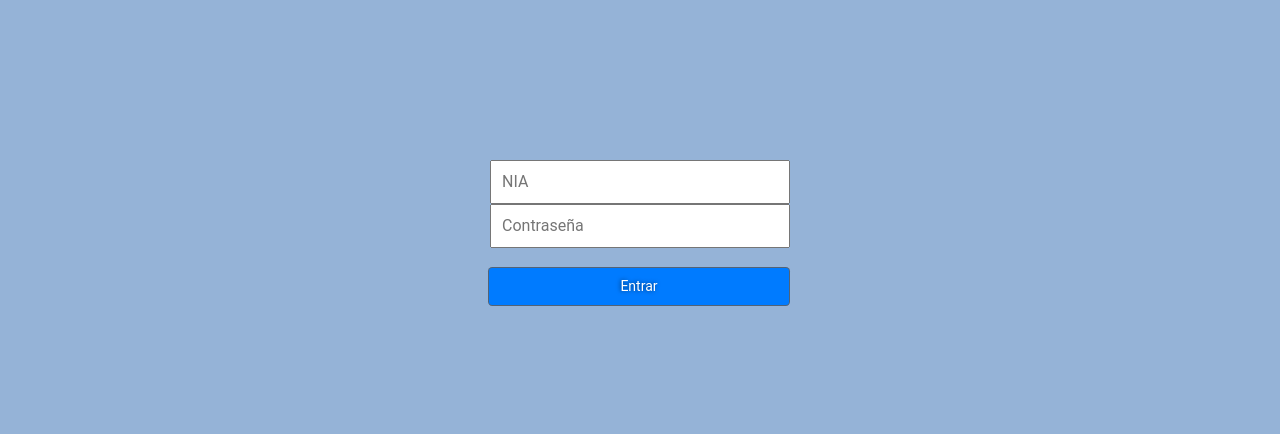
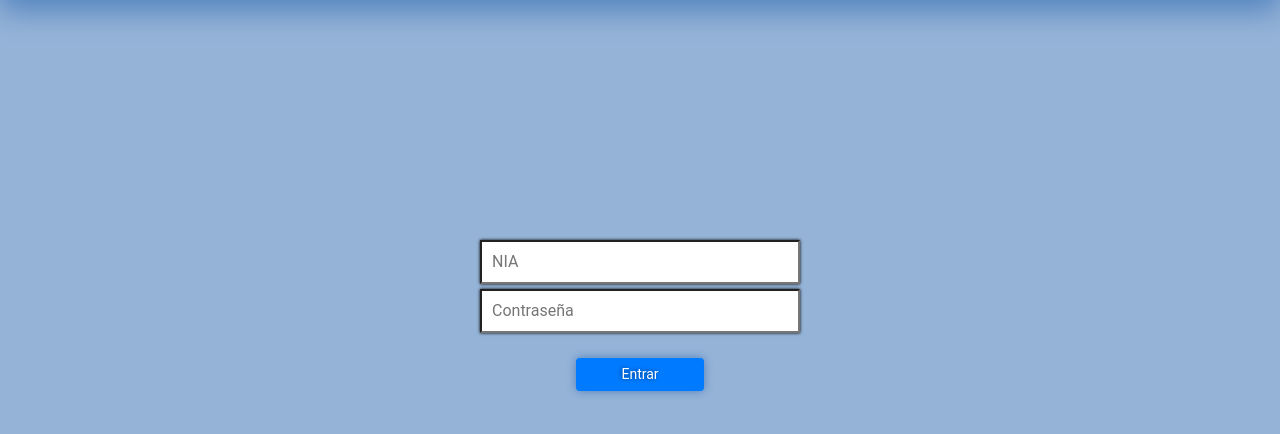
Before and after one commit to DelegacionUC3M/prestamos, a Python web app: template templates/login.html in a window 1280 px wide. Shown: the part 88-522 px from the top of the page. Run offline with Jinja, Linux system fonts and the light colour scheme; the template is opened without the code that fills it, so the values that code supplies are empty; some libraries are stand-ins or nearby versions.

Commit message:
Updated css file

```diff
--- a/static/styles/index.css
+++ b/static/styles/index.css
@@ -8,12 +8,13 @@ body {
 
 .navbar {
     background-color: #FFFFFF;
+    box-shadow: 0px 10px 30px #4f81bd;
     padding-bottom: 10px;
 }
 
 span.badge-info{
     position: relative;
-    right:1vw;
+    right: 1vw;
     width: 7vw;
     background-color: rgb(69, 189, 156);
 }
@@ -57,24 +58,27 @@ table#Tabla {
 
 
 #login_form {
-    margin-top: 20vh;
+    margin-top: 30vh;
 }
 
 input {
     display: block;
     margin: 0 auto;
-    width: 300px;
+    width: 25%;
     padding: 8px 10px;
+    margin-bottom: 5px;
     box-sizing: border-box;
+    box-shadow: 0px 0px 3px #000000;
+
 }
 
 button#access {
-    width: 300px;
+    width: 10%;
     box-sizing: border-box;
     padding: 5px 15px;
     text-shadow: -1px 0 4px rgba(0, 0, 0, 0.55);
     margin: 20px auto 0;
     box-shadow: 0px 0px 0px 1px rgba(0, 0, 0, 0.45);
-    border-width: 3px;
-    margin-left: 38.2vw;
+    margin-left: 45%;
+    box-shadow: 0px 0px 10px #4f81bd;
 }
```
